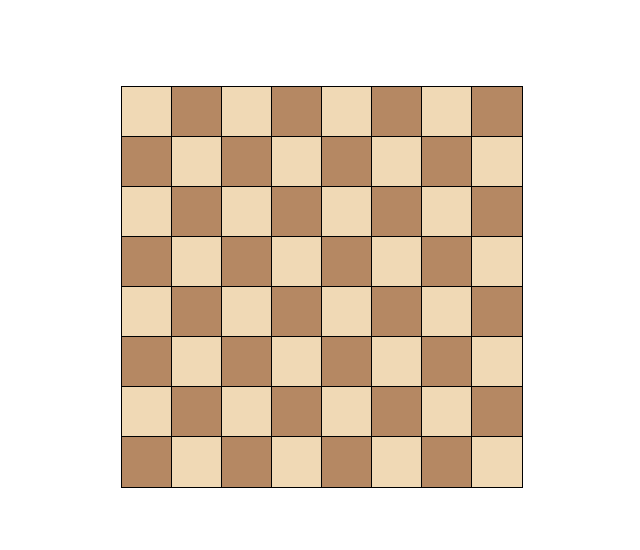
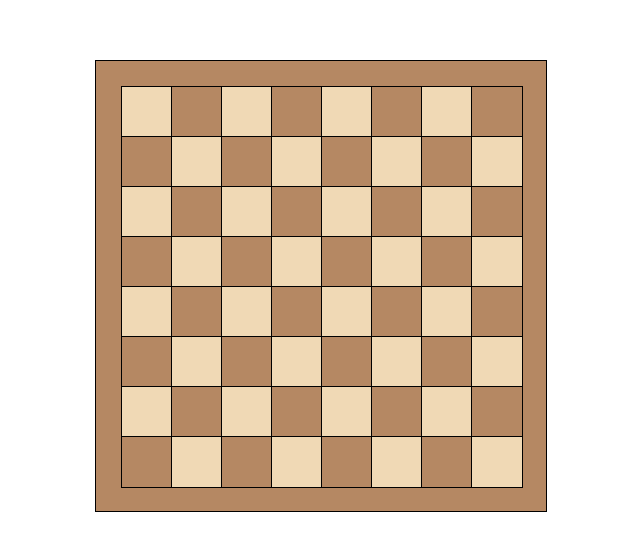
Before and after one commit to Eddieramirez29/Chess, a plain HTML site: page index.html in a window 1280 px wide. Shown: the part 114-664 px from the top of the page, without its empty margins (319-959 px from the left). Drawn offline with Linux system fonts and the light colour scheme.

Commit message:
frame around the board

```diff
--- a/index.css
+++ b/index.css
@@ -6,23 +6,38 @@ body {
     margin: 0;
 }
 
+/* Frame around the board */
+#frame
+{
+    display: flex;
+    justify-content: center;
+    align-items: center;
+    width: 450px;
+    height: 450px;
+    background-color: #b58863;
+    border: 1px solid black;
+}
+
 .tablero {
     display: grid;
     grid-template-columns: repeat(8, 50px); /* 8 columnas de 50px cada una */
     grid-template-rows: repeat(8, 50px); /* 8 filas de 50px cada una */
 }
 
-.casilla {
+.casilla
+ {
     width: 50px;
     height: 50px;
     border: 1px solid black;
 }
 
 /* Colores alternados para las casillas */
-.par {
+.par
+{
     background-color: #f0d9b5; /* beige */
 }
 
-.impar {
+.impar
+{
     background-color: #b58863; /* marrón */
 }
--- a/index.html
+++ b/index.html
@@ -7,7 +7,9 @@
     <link rel="stylesheet" href="index.css">
 </head>
 <body>
-    <div class="tablero" id="tablero"></div>
+    <div id="frame">
+        <div class="tablero" id="tablero"></div>
+    </div>
     <script src="index.js"></script>
 </body>
 </html>
```
